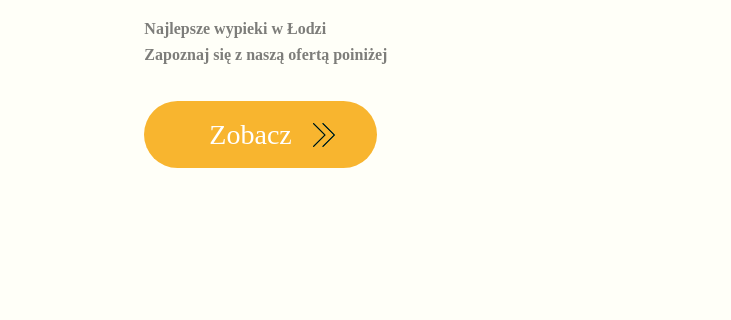
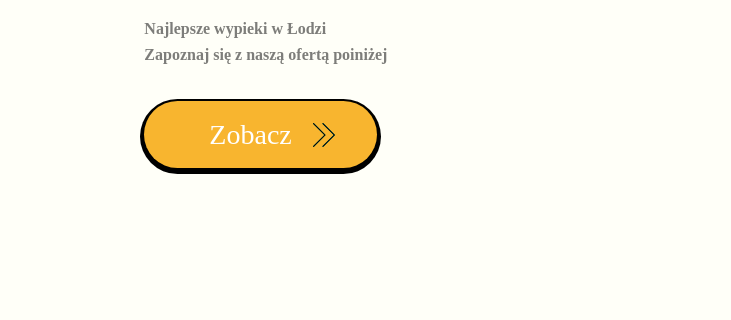
Before and after one commit to pabichw/racuszek, a Gatsby site: page / in a window 1280 px wide. Shown: the part 379-699 px from the top of the page, 0-731 px from the left. Built offline with nearby package versions, Linux system fonts and the light colour scheme; Gatsby itself is replaced by a stand-in of ours.

Commit message:
button style change

```diff
--- a/src/components/Button.jsx
+++ b/src/components/Button.jsx
@@ -31,6 +31,7 @@ const CustomButton = styled.button`
   font-family: MontserratBold;
 
   cursor: pointer;
+  box-shadow: #000 0 2px 0 4px;
 
   &: hover {
     opacity: 0.8;
```
